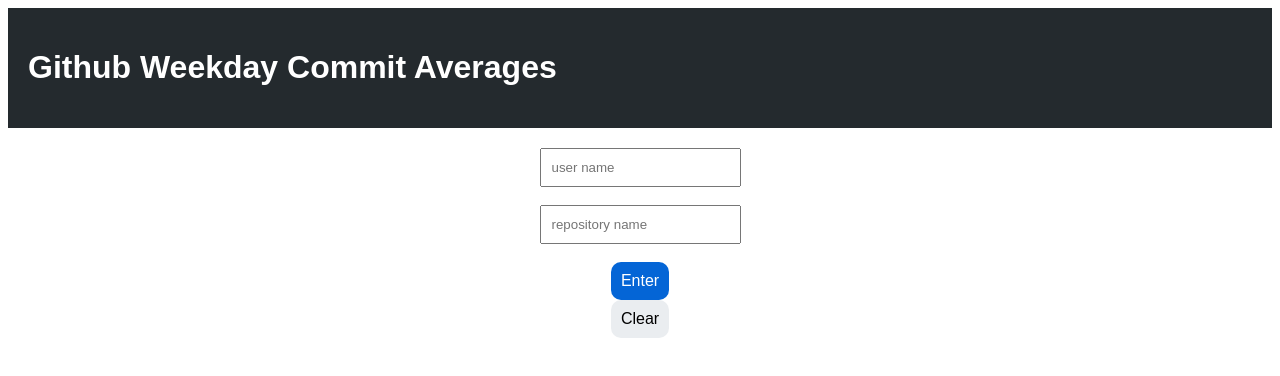
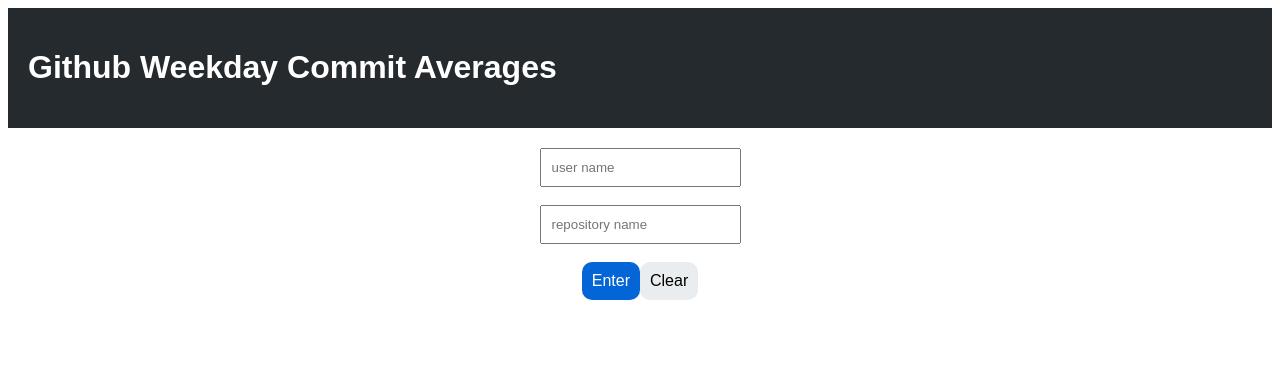
Before and after one commit to rickysoliman/askmediagroupthcc, a React (Create React App) app in the folder client/: page / in a window 1280 px wide. Shown: the top 376 px of the page. Built offline with nearby package versions, Linux system fonts and the light colour scheme; no server answers; the HTML template or start-up script is replaced by a standard one.

Commit message:
actual working and styled mvp

```diff
--- a/client/src/components/InputForm.jsx
+++ b/client/src/components/InputForm.jsx
@@ -2,7 +2,6 @@
 import styled from 'styled-components';
 import axios from 'axios';
 import Results from './Results.jsx';
-import token from '../../../token.js';
 
 class InputForm extends React.Component {
     constructor() {
@@ -50,7 +49,6 @@
                 if (data[0].author) {
                     avatarUrl = data[0].author.avatar_url;
                 }
-                console.log(`avatarUrl: ${avatarUrl}`);
                 let updatedState = [];
                 for (let i = 0; i < data.length; i++) {
                     updatedState.push(data[i].commit.committer.date.slice(0, 10));
@@ -101,8 +99,10 @@
                 <Form>
                     <Input placeholder="user name" id="username" onChange={this.handleUserChange}></Input><br/>
                     <Input placeholder="repository name" id="reponame" onChange={this.handleRepoChange}></Input><br/>
-                    <Button submit={true} onClick={this.handleSubmit}>Enter</Button>
-                    <Button submit={false} canUse={this.state.dates.length > 0} onClick={this.clear}>Clear</Button>
+                    <Buttons>
+                        <Button submit={true} onClick={this.handleSubmit}>Enter</Button>
+                        <Button submit={false} canUse={this.state.dates.length > 0} onClick={this.clear}>Clear</Button>
+                    </Buttons>
                 </Form>
                 <Results avatarUrl={this.state.avatarUrl} query={this.state.query} results={this.state.dates.length > 0 ? this.state.dates : []}/>
             </Main>
@@ -112,6 +112,11 @@
 
 const Input = styled.input`
     padding: 10px;
+`;
+
+const Buttons = styled.div`
+    display: flex;
+    justify-content: center;
 `;
 
 const Button = styled.button`
--- a/client/src/components/Results.jsx
+++ b/client/src/components/Results.jsx
@@ -61,8 +61,8 @@
                 let average = totalCommits / length;
                 averages[day] = average
             }
-            console.log(hashMap);
-            console.log(averages);
+            // console.log(hashMap);
+            // console.log(averages);
             let highestAverage = 0;
             let highestAverageWeekday = '';
             for (let day in averages) {
@@ -77,7 +77,6 @@
                 let decimal = arr[1];
                 decimal[1] === '0' ? highestAverage = Number(`${num}.${decimal[0]}`) : highestAverage = highestAverage.toFixed(1);
             }
-            // console.log(highestAverage);
             this.setState({
                 highestAverage,
                 highestAverageWeekday
@@ -87,7 +86,11 @@
 
     render() {
         if (typeof this.state.dates === 'string') {
-            return <div>{this.state.dates}</div>
+            return (
+                <Main>
+                    <div>{this.state.dates}</div>
+                </Main>
+            )
         }
         this.findAverages();
         if (!this.state.highestAverage && !this.state.highestAverageWeekday) {
@@ -129,6 +132,7 @@
     align-items: center;
     font-family: Arial;
     color: #24292e;
+    text-align: center;
 `;
 
 export default Results;
```
Also changed, not shown: 1 other file (tests, documents, lock files or other folders).
